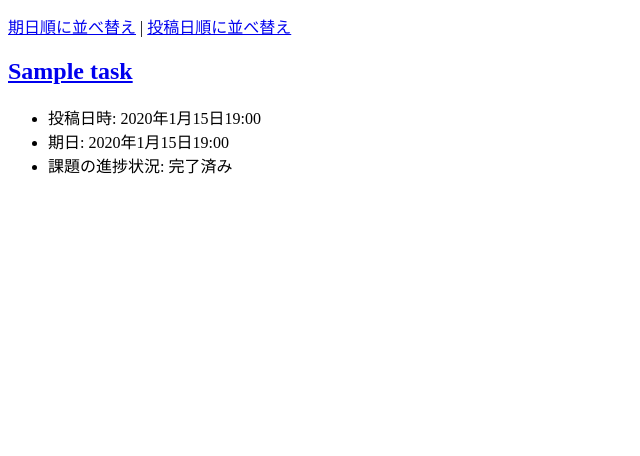
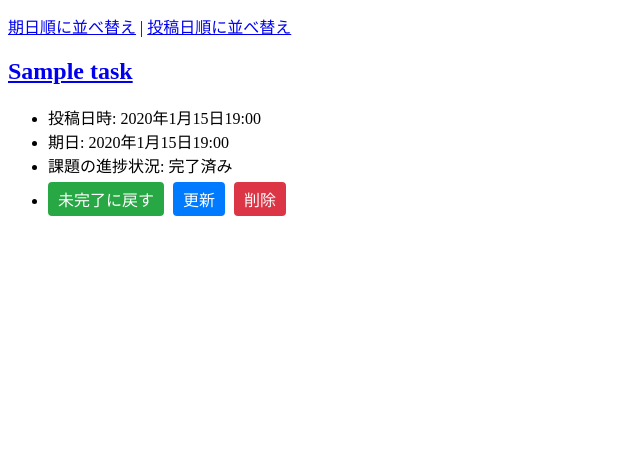
Before and after one commit to s1f102203078/django-test-exercise, a Django app: page / in a window 1280 px wide. Shown: the part 248-704 px from the top of the page, without its empty margins (0-640 px from the left). Run offline with Django 5.2, Linux system fonts and the light colour scheme; tables that the repository leaves empty hold one stand-in row (values such as "Sample post").

Commit message:
課題の未完了/完了ボタンの追加

```diff
--- a/config/urls.py
+++ b/config/urls.py
@@ -26,5 +26,6 @@ urlpatterns = [
 
     path('<int:task_id>/close', todo_views.close, name='close'),
     path('<int:task_id>/update', todo_views.update, name='update'),
+    path('toggle_complete/<int:task_id>/', todo_views.toggle_complete, name='toggle_complete'),
 
 ]
--- a/todo/static/css/style.css
+++ b/todo/static/css/style.css
@@ -37,3 +37,49 @@
 .scroll-to-top-btn:hover {
     background-color: rgba(0, 0, 0, 0.7); /* ホバーで少し濃くする */
 }
+
+.toggle-button {
+    display: inline-block;
+    padding: 5px 10px;
+    margin-top: 5px;
+    margin-right: 5px;
+    background-color: #28a745; /* 完了ボタンのデフォルト色 */
+    color: white;
+    border: none;
+    border-radius: 4px;
+    text-decoration: none;
+    cursor: pointer;
+    transition: background-color 0.3s ease;
+}
+
+.toggle-button:hover {
+    background-color: #218838;
+}
+
+/* 既存の操作ボタンにもスタイルを統一する場合 */
+.action-button {
+    display: inline-block;
+    padding: 5px 10px;
+    margin-top: 5px;
+    margin-right: 5px;
+    border: none;
+    border-radius: 4px;
+    text-decoration: none;
+    cursor: pointer;
+    transition: background-color 0.3s ease;
+    color: white; /* デフォルトで白文字に */
+}
+
+.update-button {
+    background-color: #007bff; /* 更新ボタンの色 */
+}
+.update-button:hover {
+    background-color: #0056b3;
+}
+
+.delete-button {
+    background-color: #dc3545; /* 削除ボタンの色 */
+}
+.delete-button:hover {
+    background-color: #c82333;
+}
--- a/todo/templates/todo/index.html
+++ b/todo/templates/todo/index.html
@@ -42,11 +42,24 @@
             {% if task.due_at %}
             <li>期日: {{ task.due_at }}</li>
             {% endif %}
-            {% if task.completed %}
-            <li>課題の進捗状況: 完了済み</li>
-            {% else %}
-            <li>課題の進捗状況: 未完了</li>
-            {% endif %}
+            <li>課題の進捗状況:
+                {% if task.completed %}
+                    完了済み
+                {% else %}
+                    未完了
+                {% endif %}
+        <li>
+            <a href="{% url 'toggle_complete' task.id %}" class="toggle-button">
+                {% if task.completed %}
+                    未完了に戻す
+                {% else %}
+                    完了
+                {% endif %}
+            </a>
+            {# 既存の操作ボタンと並べる場合、以下のように追加できます。必要なければ削除してください。 #}
+            <a href="{% url 'update' task.id %}" class="action-button update-button">更新</a>
+            <a href="{% url 'delete' task.id %}" class="action-button delete-button">削除</a>
+        </li>
         </ul>
     </div>
     {% endfor %}
--- a/todo/views.py
+++ b/todo/views.py
@@ -69,3 +69,9 @@ def update(request, task_id):
         'task': task
     }
     return render(request, 'todo/edit.html', context)
+
+def toggle_complete(request, task_id):
+    task = get_object_or_404(Task, pk=task_id)
+    task.completed = not task.completed # completed の値を反転させる
+    task.save()
+    return redirect('index') # 一覧ページに戻る
```
